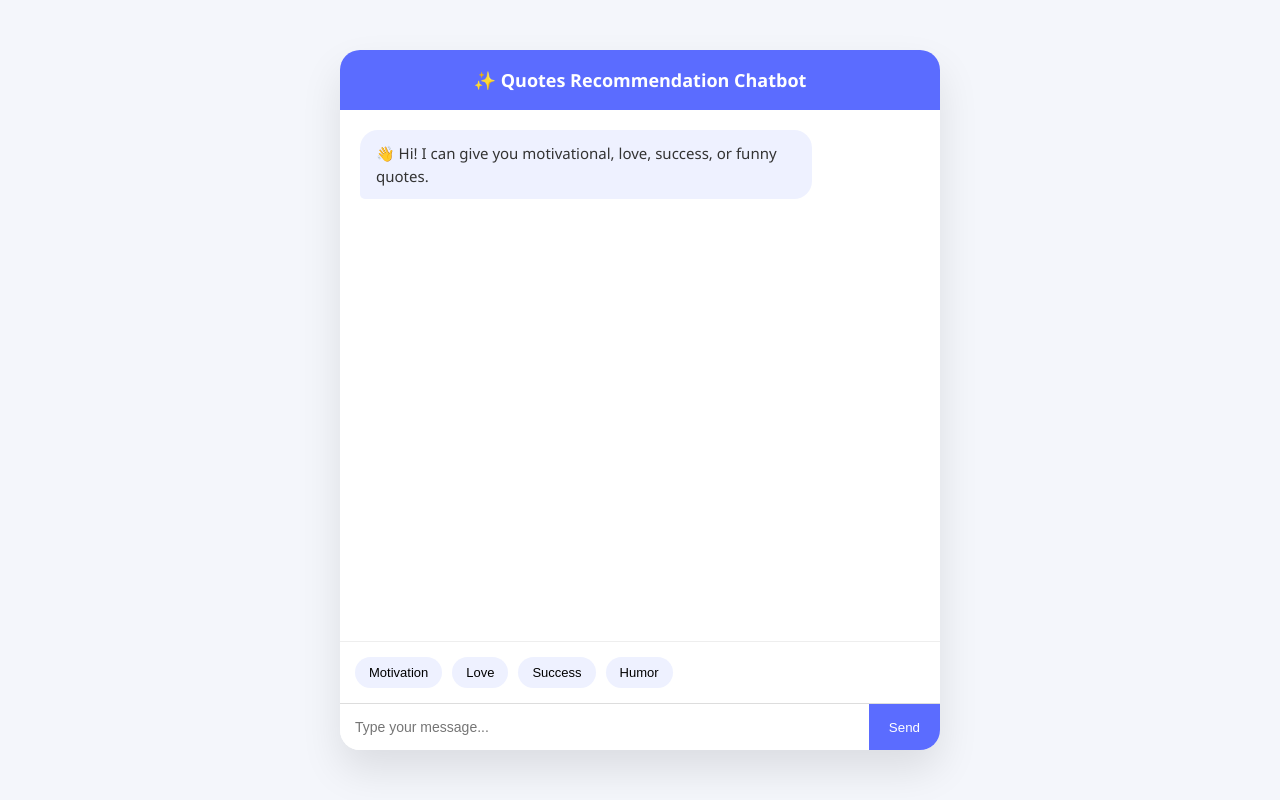
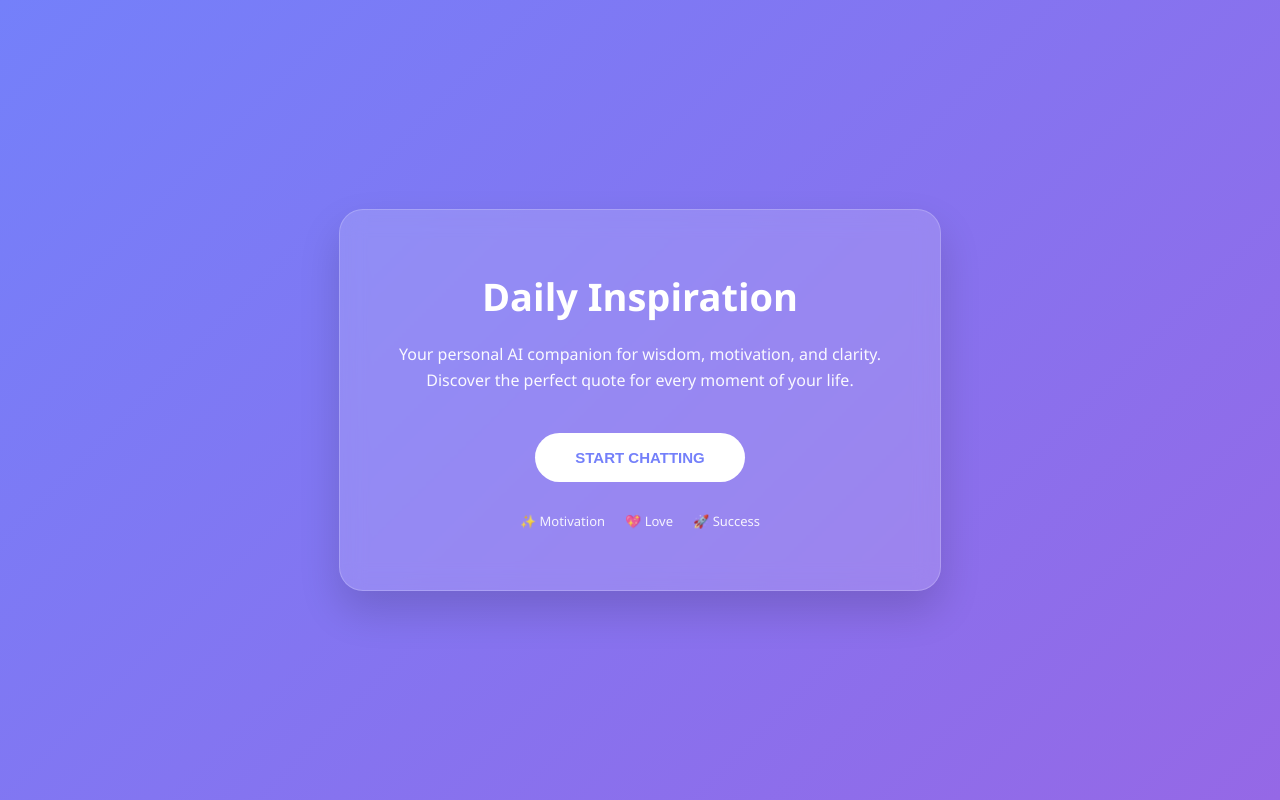
Before and after one commit to Utsav-Azad/quotes-chatbot, a Flask app: page / in a window 1280 px wide. Run offline with Flask 3, Linux system fonts and the light colour scheme.

Commit message:
updated index.html

```diff
--- a/templates/index.html
+++ b/templates/index.html
@@ -1,33 +1,97 @@
 <!DOCTYPE html>
 <html>
 <head>
-    <title>Quotes Chatbot</title>
+    <title>QuoteBot AI - Daily Wisdom</title>
     <meta name="viewport" content="width=device-width, initial-scale=1.0">
 
     <style>
         body {
             margin: 0;
             font-family: "Segoe UI", sans-serif;
-            background: #f4f6fb;
+            /* Beautiful gradient background matching your design */
+            background: linear-gradient(135deg, #7480fa 0%, #9568e6 100%);
             display: flex;
             justify-content: center;
             align-items: center;
             height: 100vh;
+            overflow: hidden;
         }
 
+        /* --- LANDING PAGE STYLES --- */
+        .landing-container {
+            background: rgba(255, 255, 255, 0.15);
+            backdrop-filter: blur(12px);
+            -webkit-backdrop-filter: blur(12px);
+            border: 1px solid rgba(255, 255, 255, 0.2);
+            border-radius: 24px;
+            padding: 60px 50px;
+            text-align: center;
+            color: white;
+            box-shadow: 0 20px 40px rgba(0,0,0,0.15);
+            max-width: 500px;
+            transition: opacity 0.5s ease;
+        }
+
+        .landing-container h1 {
+            font-size: 38px;
+            margin-top: 0;
+            margin-bottom: 20px;
+            font-weight: 700;
+        }
+
+        .landing-container p {
+            font-size: 16px;
+            line-height: 1.6;
+            margin-bottom: 40px;
+            color: rgba(255, 255, 255, 0.95);
+        }
+
+        .start-btn {
+            background: white;
+            color: #7480fa;
+            border: none;
+            padding: 16px 40px;
+            font-size: 15px;
+            font-weight: bold;
+            border-radius: 30px;
+            cursor: pointer;
+            transition: transform 0.2s, box-shadow 0.2s;
+            margin-bottom: 30px;
+        }
+
+        .start-btn:hover {
+            transform: translateY(-2px);
+            box-shadow: 0 10px 20px rgba(0,0,0,0.2);
+        }
+
+        .tags {
+            font-size: 13px;
+            display: flex;
+            justify-content: center;
+            gap: 20px;
+            opacity: 0.9;
+        }
+
+        /* --- CHAT BOT STYLES --- */
         .chat-container {
+            display: none; /* Hidden until button is clicked */
             width: 600px;
             height: 700px;
             background: white;
             border-radius: 20px;
-            display: flex;
             flex-direction: column;
-            box-shadow: 0 20px 40px rgba(0,0,0,0.1);
+            box-shadow: 0 20px 40px rgba(0,0,0,0.2);
             overflow: hidden;
+            animation: fadeIn 0.5s ease;
+        }
+
+        @keyframes fadeIn {
+            from { opacity: 0; transform: scale(0.95); }
+            to { opacity: 1; transform: scale(1); }
         }
 
         .chat-header {
-            background: #5b6cff;
+            background: #7480fa; /* Matched to the new theme */
             color: white;
             padding: 18px;
             font-size: 18px;
@@ -53,7 +117,7 @@
         }
 
         .user-message {
-            background: #5b6cff;
+            background: #7480fa;
             color: white;
             align-self: flex-end;
             border-bottom-right-radius: 5px;
@@ -81,10 +145,12 @@
             border-radius: 20px;
             cursor: pointer;
             font-size: 13px;
+            color: #555;
+            transition: background 0.2s, color 0.2s;
         }
 
         .quick-buttons button:hover {
-            background: #5b6cff;
+            background: #7480fa;
             color: white;
         }
 
@@ -102,22 +168,34 @@
         }
 
         .chat-input button {
-            background: #5b6cff;
+            background: #7480fa;
             color: white;
             border: none;
             padding: 15px 20px;
             cursor: pointer;
+            font-weight: bold;
         }
 
         .chat-input button:hover {
-            background: #3f4fe0;
+            background: #5b68e0;
         }
     </style>
 </head>
 
 <body>
 
-<div class="chat-container">
+<div class="landing-container" id="landingPage">
+    <h1>Daily Inspiration</h1>
+    <p>Your personal AI companion for wisdom, motivation, and clarity. Discover the perfect quote for every moment of your life.</p>
+    <button class="start-btn" onclick="startChat()">START CHATTING</button>
+    <div class="tags">
+        <span>✨ Motivation</span>
+        <span>💖 Love</span>
+        <span>🚀 Success</span>
+    </div>
+</div>
+
+<div class="chat-container" id="chatContainer">
     <div class="chat-header">
         ✨ Quotes Recommendation Chatbot
     </div>
@@ -142,6 +220,13 @@
 </div>
 
 <script>
+    // NEW FUNCTION: Switches from Landing Page to Chat Window
+    function startChat() {
+        document.getElementById('landingPage').style.display = 'none';
+        document.getElementById('chatContainer').style.display = 'flex';
+    }
+
+    // Existing Chat Functions
     function appendMessage(text, className) {
         const chatBox = document.getElementById("chatBox");
         const msg = document.createElement("div");
```
